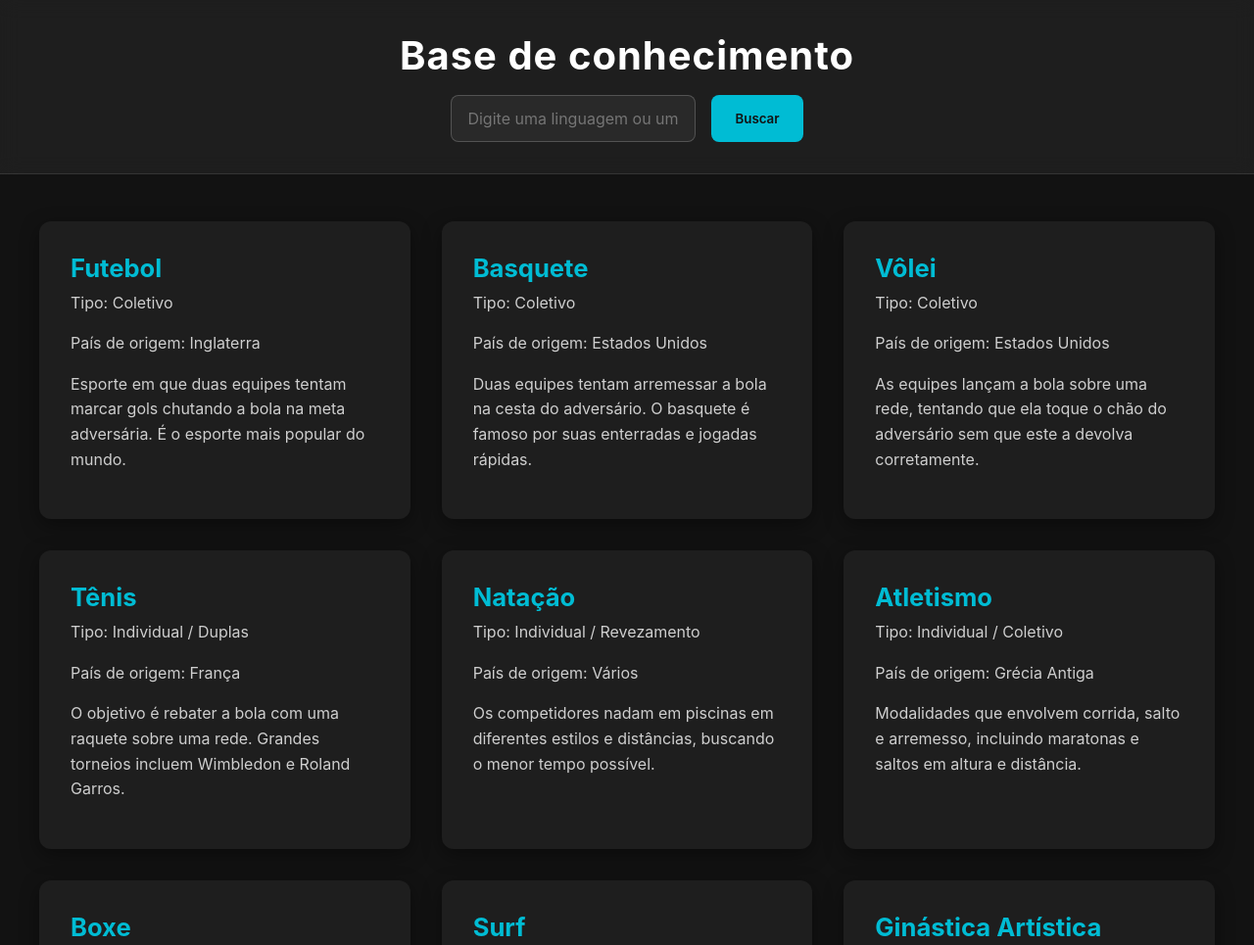
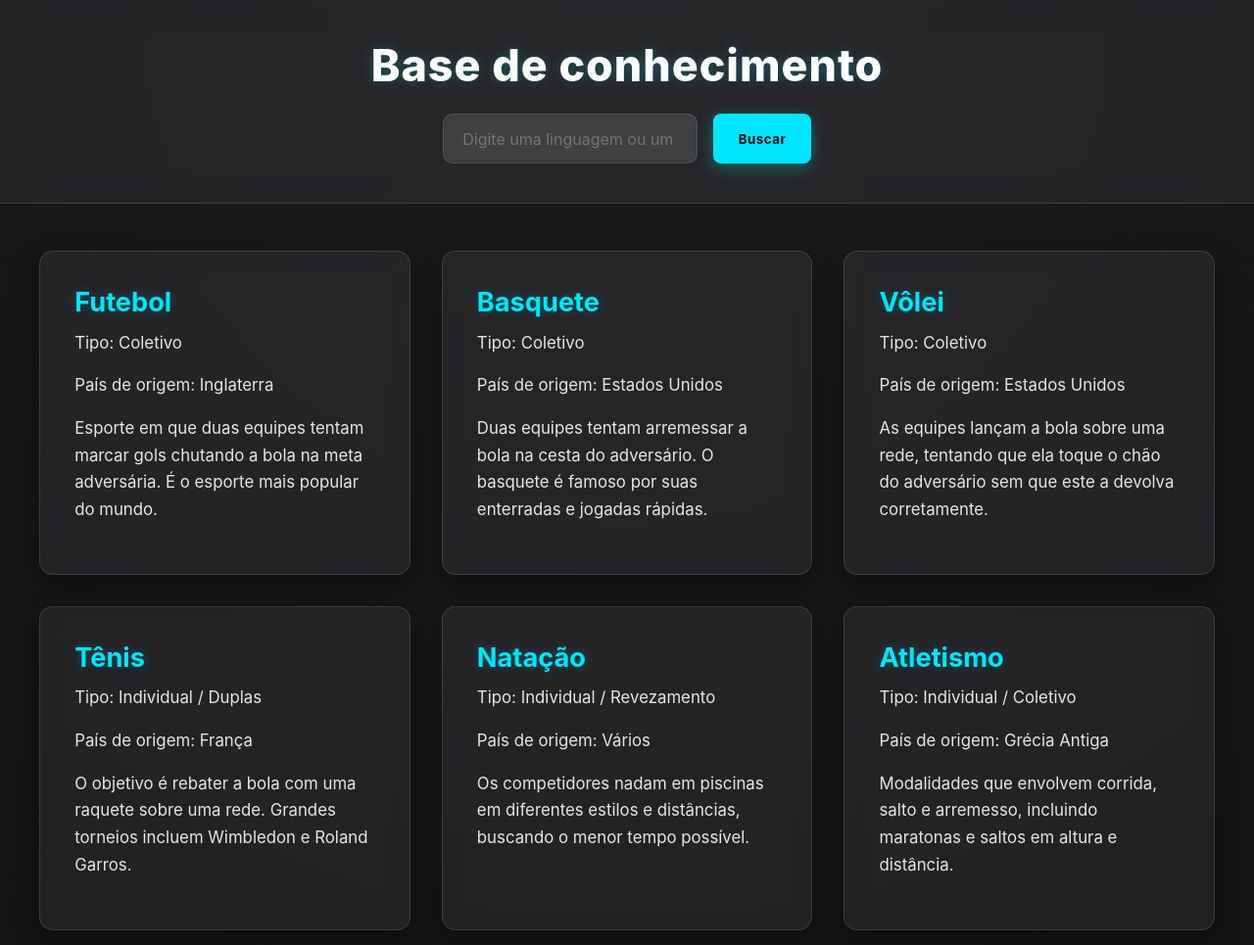
Before and after one commit to Lempal/baseDeConhecimento.github.io, a plain HTML site: page index.html in a window 1280 px wide. Shown: the top 965 px of the page at 98% size. Drawn offline with nearby package versions, Linux system fonts and the light colour scheme.

Commit message:
Update style.css

```diff
--- a/style.css
+++ b/style.css
@@ -1,38 +1,81 @@
-/* Reset básico */
+/* ============================================
+   RESET & VARIÁVEIS
+============================================ */
 * {
     margin: 0;
     padding: 0;
     box-sizing: border-box;
     font-family: 'Inter', 'Segoe UI', Tahoma, Geneva, Verdana, sans-serif;
+    -webkit-font-smoothing: antialiased;
 }
 
-/* Body */
+:root {
+    --bg: #0d0d0f;
+    --bg-glass: rgba(255, 255, 255, 0.06);
+    --text: #e6e6e6;
+    --accent: #00e5ff;
+    --accent-hover: #00bcd4;
+    --border: rgba(255, 255, 255, 0.12);
+    --shadow-1: rgba(0, 0, 0, 0.4);
+    --shadow-2: rgba(0, 0, 0, 0.65);
+}
+
+/* ============================================
+   BODY
+============================================ */
 body {
     min-height: 100vh;
-    background: #121212; /* fundo escuro neutro */
-    color: #e0e0e0;
+    background: radial-gradient(circle at top, #1a1a1d, #0d0d0f);
+    color: var(--text);
     display: flex;
     flex-direction: column;
+    animation: fadeBody 0.8s ease;
 }
 
-/* Header */
+@keyframes fadeBody {
+    from {
+        opacity: 0;
+    }
+
+    to {
+        opacity: 1;
+    }
+}
+
+/* ============================================
+   HEADER
+============================================ */
 header {
     text-align: center;
-    padding: 2rem;
-    background: rgba(255, 255, 255, 0.05);
-    backdrop-filter: blur(10px);
-    border-bottom: 1px solid rgba(255, 255, 255, 0.1);
+    padding: 2.5rem 1rem;
+    background: var(--bg-glass);
+    backdrop-filter: blur(15px);
+    border-bottom: 1px solid var(--border);
 }
 
 header h1 {
-    font-size: 2.5rem;
-    font-weight: 700;
+    font-size: 2.8rem;
+    font-weight: 800;
     letter-spacing: 1px;
     color: #fff;
-    margin-bottom: 1rem;
+    text-shadow: 0 0 12px rgba(0, 225, 255, 0.25);
+    margin-bottom: 1.4rem;
+    animation: slideDown 0.7s ease;
 }
 
-/* Input e botões */
+@keyframes slideDown {
+    from {
+        transform: translateY(-25px);
+        opacity: 0;
+    }
+
+    to {
+        transform: translateY(0);
+        opacity: 1;
+    }
+}
+
+/* Input + botão */
 header div {
     display: flex;
     justify-content: center;
@@ -41,109 +84,129 @@ header div {
 }
 
 input[type="text"] {
-    padding: 0.8rem 1rem;
-    border-radius: 8px;
-    border: 1px solid rgba(255,255,255,0.2);
-    background: rgba(255,255,255,0.05);
+    padding: 0.9rem 1.2rem;
+    border-radius: 10px;
+    border: 1px solid var(--border);
+    background: rgba(255, 255, 255, 0.07);
     color: #fff;
-    width: 250px;
+    width: 260px;
     font-size: 1rem;
-    outline: none;
-    transition: all 0.2s ease;
+    transition: all 0.3s ease;
+    backdrop-filter: blur(4px);
 }
 
 input[type="text"]:focus {
-    border-color: #00bcd4;
-    box-shadow: 0 0 8px rgba(0,188,212,0.4);
-    background: rgba(255,255,255,0.08);
+    border-color: var(--accent);
+    background: rgba(255, 255, 255, 0.12);
+    box-shadow: 0 0 12px rgba(0, 225, 255, 0.4);
 }
 
 button {
-    padding: 0.8rem 1.5rem;
+    padding: 0.9rem 1.6rem;
     border-radius: 8px;
     border: none;
-    background: #00bcd4;
-    color: #121212;
-    font-weight: 600;
+    background: var(--accent);
+    color: #001014;
+    font-weight: 700;
+    letter-spacing: 0.5px;
     cursor: pointer;
-    transition: all 0.2s ease;
+    transition: 0.25s ease-in-out;
+    box-shadow: 0 4px 16px rgba(0, 225, 255, 0.35);
 }
 
 button:hover {
-    background: #0097a7;
-    transform: translateY(-2px);
-    box-shadow: 0 4px 12px rgba(0,188,212,0.3);
+    background: var(--accent-hover);
+    transform: translateY(-3px) scale(1.02);
+    box-shadow: 0 6px 22px rgba(0, 225, 255, 0.5);
 }
 
-/* Main container */
+/* ============================================
+   MAIN
+============================================ */
 main {
     flex: 1;
     display: flex;
     justify-content: center;
-    align-items: flex-start;
     padding: 3rem 1rem;
 }
 
-/* Card container */
+/* Grid de cards */
 .card-container {
     display: grid;
-    grid-template-columns: repeat(auto-fit, minmax(280px, 1fr));
+    grid-template-columns: repeat(auto-fit, minmax(290px, 1fr));
     gap: 2rem;
     width: 100%;
     max-width: 1200px;
 }
 
-/* Card estilo sério */
+/* ============================================
+   CARD
+============================================ */
 .card {
-    position: relative;
-    background: rgba(255,255,255,0.05);
-    border-radius: 12px;
-    padding: 2rem;
-    box-shadow: 0 6px 20px rgba(0,0,0,0.4);
-    transition: transform 0.3s ease, box-shadow 0.3s ease;
+    background: var(--bg-glass);
+    border-radius: 14px;
+    padding: 2.2rem;
+    border: 1px solid var(--border);
+    backdrop-filter: blur(10px);
+    box-shadow: 0 10px 25px var(--shadow-1);
+
+    opacity: 0;
+    transform: translateY(25px);
+    animation: fadeCard 0.6s forwards ease-out;
 }
 
 .card:hover {
-    transform: translateY(-5px);
-    box-shadow: 0 10px 30px rgba(0,0,0,0.6);
+    transform: translateY(-8px) scale(1.01);
+    box-shadow: 0 15px 35px var(--shadow-2);
+    border-color: var(--accent);
+}
+
+@keyframes fadeCard {
+    to {
+        opacity: 1;
+        transform: translateY(0);
+    }
 }
 
 .card h2 {
-    font-size: 1.6rem;
-    margin-bottom: 0.5rem;
-    color: #00bcd4;
+    font-size: 1.7rem;
+    margin-bottom: 0.7rem;
+    color: var(--accent);
+    text-shadow: 0 0 8px rgba(0, 225, 255, 0.25);
 }
 
 .card p {
-    font-size: 1rem;
+    font-size: 1.05rem;
     margin-bottom: 1rem;
-    line-height: 1.6;
-    color: #cfcfcf;
+    line-height: 1.65;
 }
 
 .card a {
-    color: #00bcd4;
+    color: var(--accent);
+    font-weight: 600;
     text-decoration: none;
-    font-weight: 600;
-    transition: color 0.2s ease;
+    transition: 0.2s;
 }
 
 .card a:hover {
-    color: #0097a7;
+    color: var(--accent-hover);
+    text-shadow: 0 0 6px rgba(0, 225, 255, 0.3);
 }
 
-/* Footer */
+/* ============================================
+   FOOTER
+============================================ */
 footer.footer {
-    padding: 2rem;
+    padding: 2.2rem;
     text-align: center;
-    background: rgba(255,255,255,0.05);
-    border-top: 1px solid rgba(255,255,255,0.1);
-    backdrop-filter: blur(5px);
+    background: var(--bg-glass);
+    border-top: 1px solid var(--border);
+    backdrop-filter: blur(10px);
 }
 
 .footer-links {
+    display: flex;
     list-style: none;
-    display: flex;
     justify-content: center;
     gap: 2rem;
 }
@@ -152,44 +215,35 @@ footer.footer {
     color: #fff;
     text-decoration: none;
     font-weight: 500;
+    transition: 0.2s;
 }
 
 .footer-links a:hover {
-    color: #00bcd4;
+    color: var(--accent);
+    transform: scale(1.05);
 }
 
-/* Animação leve para cards */
-.card {
-    opacity: 0;
-    transform: translateY(20px);
-    animation: fadeIn 0.5s forwards;
-}
+/* ============================================
+   RESPONSIVO
+============================================ */
+@media(max-width:768px) {
+    header h1 {
+        font-size: 2.3rem;
+    }
 
-@keyframes fadeIn {
-    to {
-        opacity: 1;
-        transform: translateY(0);
+    input[type="text"] {
+        width: 200px;
     }
 }
 
-/* Responsividade */
-@media(max-width:768px){
-    input[type="text"] {
-        width: 180px;
-    }
-}
-
-@media(max-width:480px){
-    header h1 {
-        font-size: 2rem;
+@media(max-width:480px) {
+    header div {
+        flex-direction: column;
+        gap: 0.7rem;
     }
 
-    header div {
-        flex-direction: column;
-        gap: 0.5rem;
-    }
-
-    input[type="text"], button {
+    input[type="text"],
+    button {
         width: 100%;
     }
 }
```
